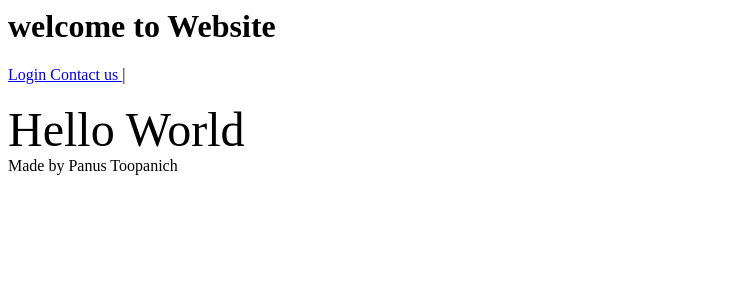
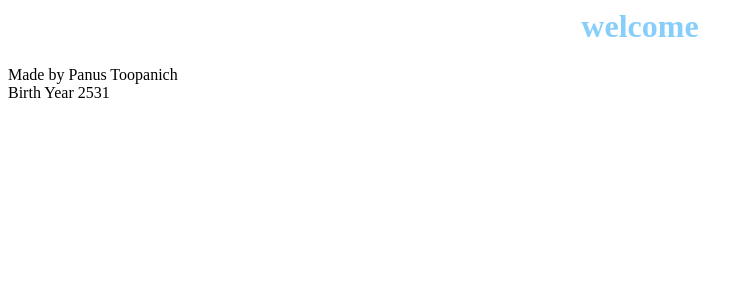
Before and after one commit to Panussu/Website, a PHP site: page / in a window 1280 px wide. Shown: the top 300 px of the page, without its empty margins (0-753 px from the left). Run offline with PHP 8.4, Linux system fonts and the light colour scheme.

Commit message:
Add files via upload

```diff
--- a/index.php
+++ b/index.php
@@ -1,14 +1,10 @@
+<link rel="stylesheet" href="style.css" />
 <?php
-  echo "<h1> welcome to Website </h1>";
+    $name = "Panus Toopanich";
+    $age = 17;
+    $year = 2548;
+    $byear = $year - $age;
 
-  echo "<a href='login.php'> Login </a>";
-  echo "<a href='Contact.php'> Contact us </a> |";
-
-
-
-  echo "<br/><br/>";
-  echo "<font size = '20px' >Hello World </font><br/>";
-  echo "Made by Panus Toopanich";
-
-
-?>
+    echo "<h1> welcome </h1>";
+    echo "Made by $name <br/>";
+    echo "Birth Year $byear";
--- /dev/null
+++ b/style.css
@@ -0,0 +1,20 @@
+h1{
+    color:lightskyblue;
+    text-align: center;
+    font: 40px;
+}
+
+img{
+    border: 5px solid black;
+    border-radius: 20px;
+}
+
+#box1{
+    border: 5px dashed blue;
+    border-radius: 20px;
+
+}
+
+.box2{
+    color: hotpink
+}
```
